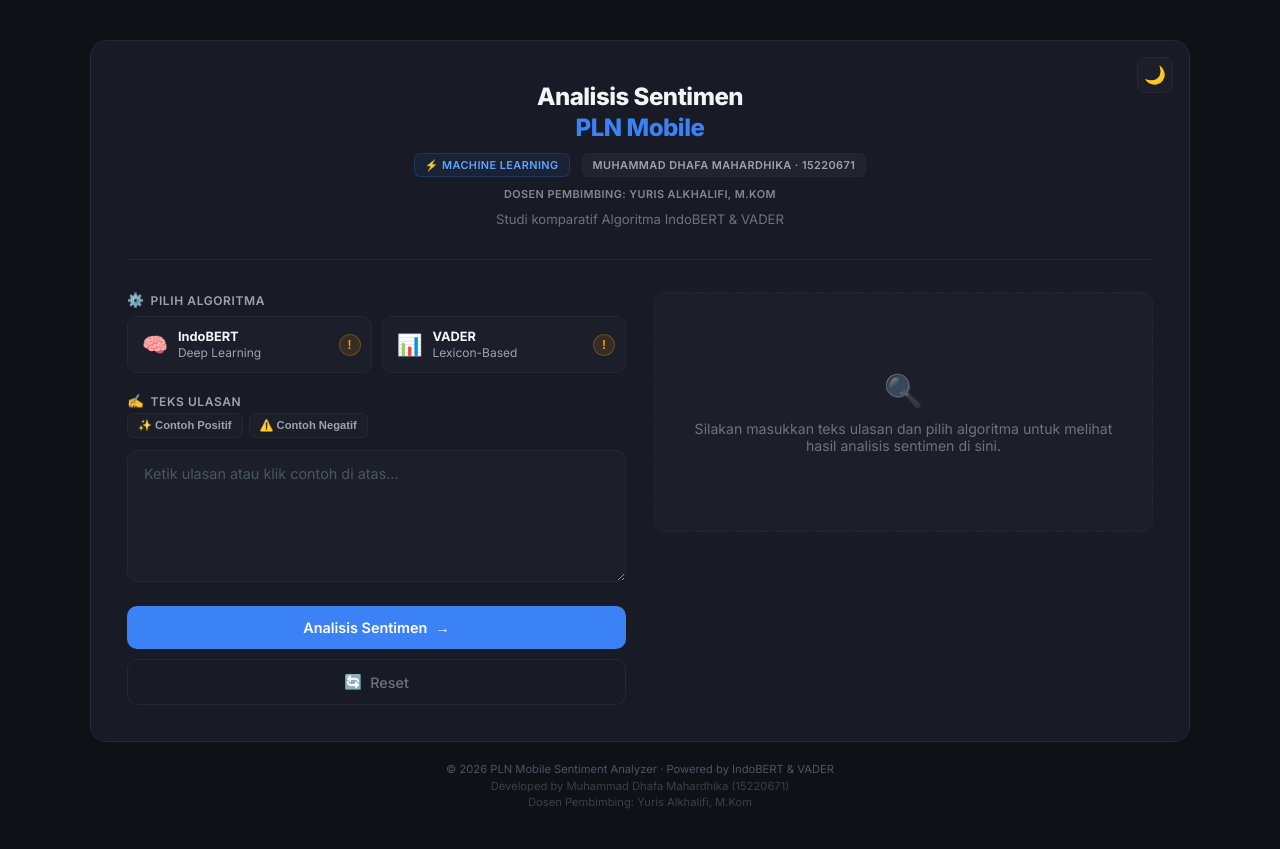
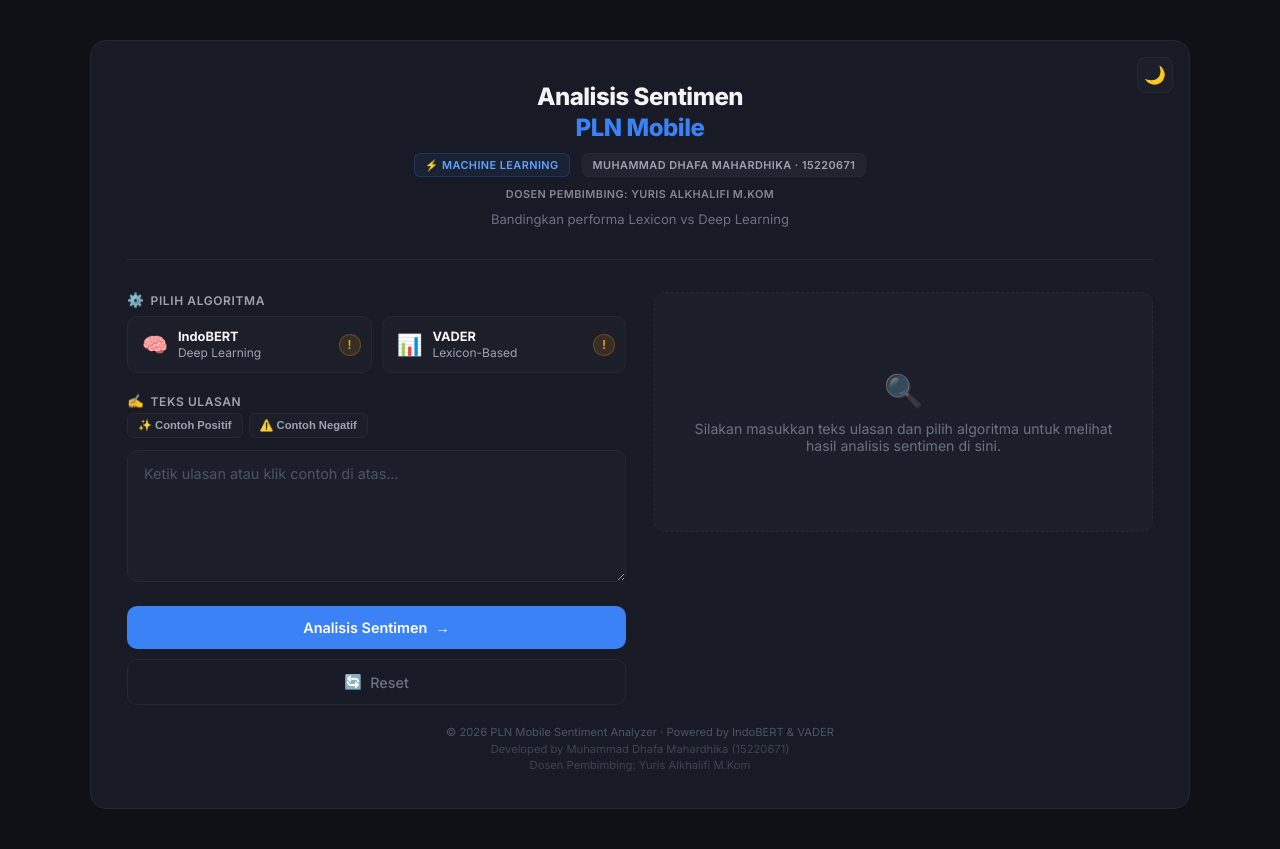
Before and after one commit to Dhafa30/analisis-sentimen, a Django app: page / in a window 1280 px wide. Run offline with Django 5.2, Linux system fonts and the light colour scheme.

Commit message:
Fix extra closing div syntax error

```diff
--- a/analyzer/templates/index.html
+++ b/analyzer/templates/index.html
@@ -862,10 +862,10 @@
                         <span class="tag tag-author">Muhammad Dhafa Mahardhika · 15220671</span>
                     </div>
                     <div style="display: flex; justify-content: center; width: 100%; margin-top: -4px;">
-                        <span class="tag tag-author" style="background: transparent; border: 1px solid dashed var(--border); opacity: 0.8; padding: 2px 8px;">Dosen Pembimbing: Yuris Alkhalifi, M.Kom</span>
+                        <span class="tag tag-author" style="background: transparent; border: 1px solid dashed var(--border); opacity: 0.8; padding: 2px 8px;">Dosen Pembimbing: Yuris Alkhalifi M.Kom</span>
                     </div>
                 </div>
-                <p class="header-desc">Studi komparatif Algoritma IndoBERT & VADER</p>
+                <p class="header-desc">Bandingkan performa Lexicon vs Deep Learning</p>
             </div>
 
             <div class="divider"></div>
@@ -1034,12 +1034,11 @@
                 </div>
                 {% endif %}
             </div>
-            </div>
 
             <div class="footer">
                 © 2026 PLN Mobile Sentiment Analyzer · Powered by IndoBERT & VADER<br>
                 <span style="opacity: 0.7; display: inline-block; margin-top: 3px;">Developed by Muhammad Dhafa Mahardhika (15220671)</span><br>
-                <span style="opacity: 0.7; display: inline-block; margin-top: 2px;">Dosen Pembimbing: Yuris Alkhalifi, M.Kom</span>
+                <span style="opacity: 0.7; display: inline-block; margin-top: 2px;">Dosen Pembimbing: Yuris Alkhalifi M.Kom</span>
             </div>
         </div>
     </div>
```
